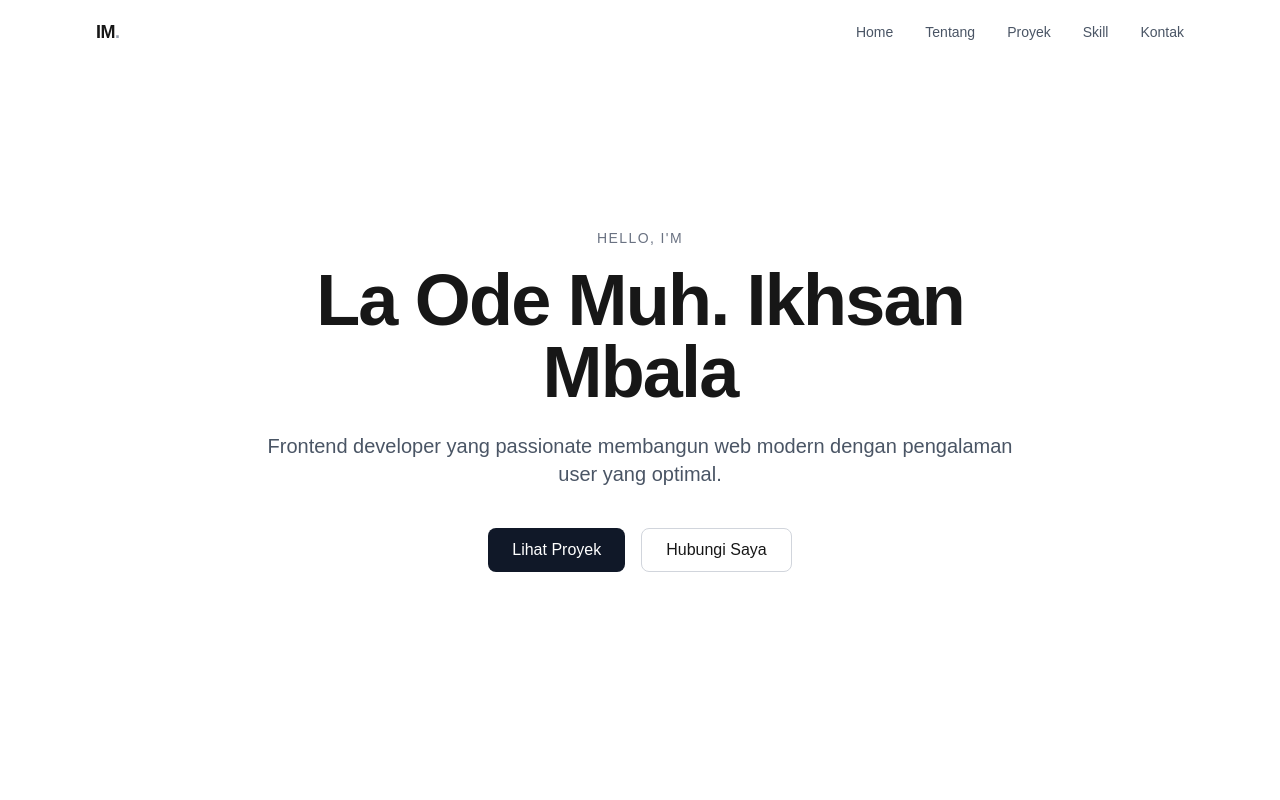
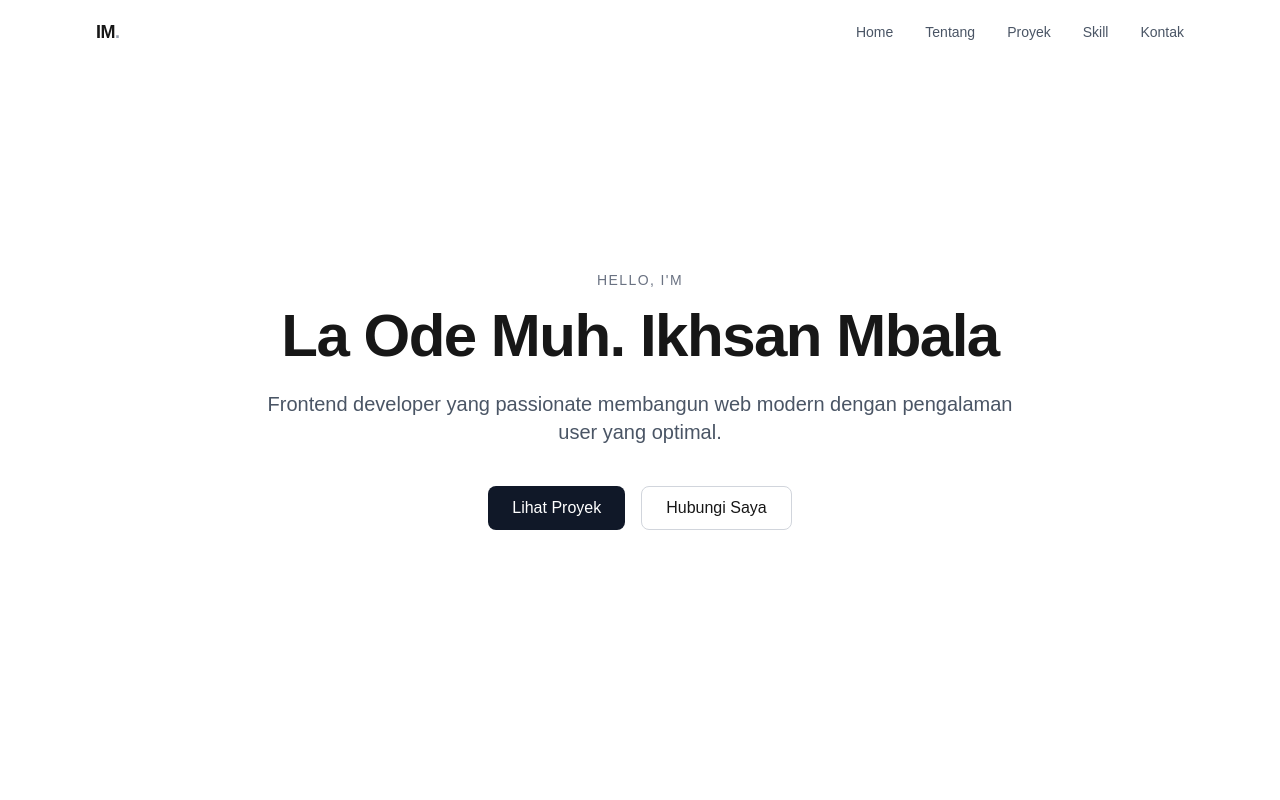
Before and after one commit to Limzy71/Portofolio, a Next.js app: page / in a window 1280 px wide. Shown: the top 800 px of the page. Built offline with nearby package versions, Linux system fonts and the light colour scheme.

Commit message:
fix: reduce font size so name doesn't wrap

```diff
--- a/components/layout/SplashScreen.tsx
+++ b/components/layout/SplashScreen.tsx
@@ -26,7 +26,7 @@ export function SplashScreen() {
               animate="visible"
               className="overflow-hidden"
             >
-              <h1 className="text-5xl font-bold tracking-tight sm:text-7xl">
+              <h1 className="text-3xl font-bold tracking-tight sm:text-5xl">
                 {siteConfig.name.split(" ").map((word, wordIdx) => (
                   <span key={wordIdx} className="inline-block mr-4 last:mr-0">
                     {word.split("").map((letter, letterIdx) => (
--- a/components/sections/Hero.tsx
+++ b/components/sections/Hero.tsx
@@ -28,7 +28,7 @@ export function Hero() {
 
           <motion.h1
             variants={fadeInUp}
-            className="mt-4 text-4xl font-bold tracking-tight sm:text-6xl lg:text-7xl"
+            className="mt-4 text-3xl font-bold tracking-tight sm:text-5xl lg:text-6xl"
           >
             {siteConfig.name}
           </motion.h1>
```
